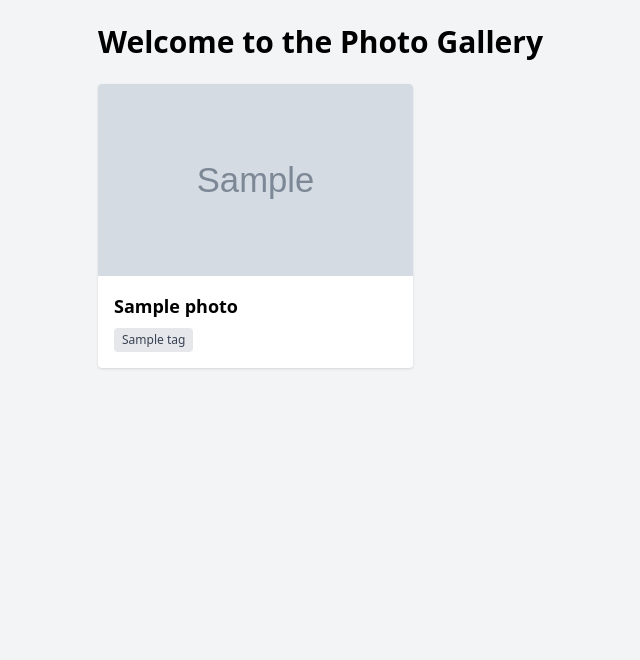
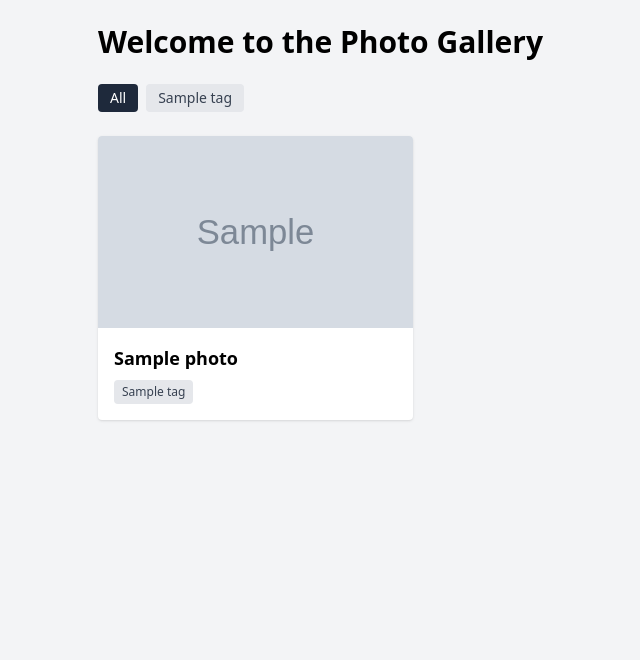
Before and after one commit to emmanuelopeto7-star/Django_photo_gallary, a Django app: page / in a window 1280 px wide. Shown: the part 52-712 px from the top of the page, without its empty margins (46-686 px from the left). Run offline with Django 3.2, Linux system fonts and the light colour scheme; tables that the repository leaves empty hold one stand-in row (values such as "Sample post"); grey boxes marked "Sample" are stand-in pictures; some libraries are stand-ins or nearby versions.

Commit message:
Add photo detail view and tag filtering
Add a photo_detail view/template showing a single photo's full
description and tags. Add tag filter links above the homepage grid
(?tag=name) so users can browse photos by tag, with an 'All' link to
clear the filter. Verified in the browser: clicking a photo opens its
detail page, and filtering by tag narrows the grid correctly.

```diff
--- a/gallery/urls.py
+++ b/gallery/urls.py
@@ -5,4 +5,5 @@ urlpatterns = [
     path('', views.home, name='gallery_home'),
     path('register/', views.register, name='register'),
     path('profile/', views.profile, name='profile'),
+    path('photo/<int:pk>/', views.photo_detail, name='photo_detail'),
 ]
--- a/gallery/views.py
+++ b/gallery/views.py
@@ -1,15 +1,35 @@
 from django.contrib.auth import login
 from django.contrib.auth.decorators import login_required
-from django.shortcuts import redirect, render
+from django.shortcuts import get_object_or_404, redirect, render
 
 from .forms import ProfileForm, RegisterForm
-from .models import Photo, Profile
+from .models import Photo, Profile, Tag
 
 
 def home(request):
-    """Show every photo in the gallery, newest first."""
+    """Show every photo in the gallery, newest first.
+
+    If a ?tag=name query parameter is given, only show photos that
+    have that tag.
+    """
     photos = Photo.objects.all().order_by('-created_at')
-    return render(request, 'gallery/home.html', {'photos': photos})
+
+    selected_tag = request.GET.get('tag')
+    if selected_tag:
+        photos = photos.filter(tags__name=selected_tag)
+
+    context = {
+        'photos': photos,
+        'tags': Tag.objects.all(),
+        'selected_tag': selected_tag,
+    }
+    return render(request, 'gallery/home.html', context)
+
+
+def photo_detail(request, pk):
+    """Show one photo's title, description, and tags."""
+    photo = get_object_or_404(Photo, pk=pk)
+    return render(request, 'gallery/photo_detail.html', {'photo': photo})
 
 
 def register(request):
--- a/templates/gallery/home.html
+++ b/templates/gallery/home.html
@@ -5,10 +5,25 @@
 {% block content %}
     <h1 class="text-3xl font-bold mb-6">Welcome to the Photo Gallery</h1>
 
+    {% if tags %}
+        <div class="mb-6 flex flex-wrap gap-2">
+            <a href="{% url 'gallery_home' %}"
+               class="text-sm px-3 py-1 rounded {% if not selected_tag %}bg-slate-800 text-white{% else %}bg-gray-200 text-gray-700{% endif %}">
+                All
+            </a>
+            {% for tag in tags %}
+                <a href="{% url 'gallery_home' %}?tag={{ tag.name }}"
+                   class="text-sm px-3 py-1 rounded {% if selected_tag == tag.name %}bg-slate-800 text-white{% else %}bg-gray-200 text-gray-700{% endif %}">
+                    {{ tag.name }}
+                </a>
+            {% endfor %}
+        </div>
+    {% endif %}
+
     {% if photos %}
         <div class="grid grid-cols-1 sm:grid-cols-2 md:grid-cols-3 gap-6">
             {% for photo in photos %}
-                <div class="bg-white rounded shadow overflow-hidden">
+                <a href="{% url 'photo_detail' photo.pk %}" class="bg-white rounded shadow overflow-hidden block">
                     <img src="{{ photo.image.url }}" alt="{{ photo.title }}" class="w-full h-48 object-cover">
                     <div class="p-4">
                         <h2 class="font-semibold text-lg">{{ photo.title }}</h2>
@@ -18,10 +33,10 @@
                             {% endfor %}
                         </div>
                     </div>
-                </div>
+                </a>
             {% endfor %}
         </div>
     {% else %}
-        <p class="text-gray-600">No photos have been uploaded yet.</p>
+        <p class="text-gray-600">No photos found.</p>
     {% endif %}
 {% endblock %}
```
Also changed, not shown: templates/gallery/photo_detail.html (added, +26 -0 lines).
